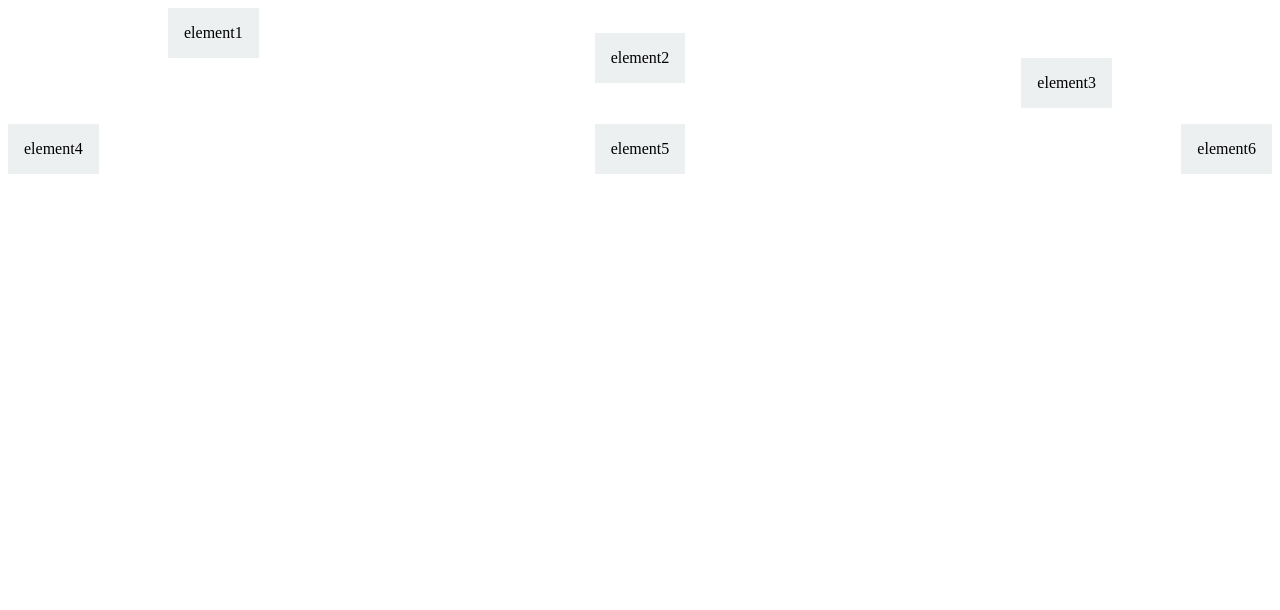
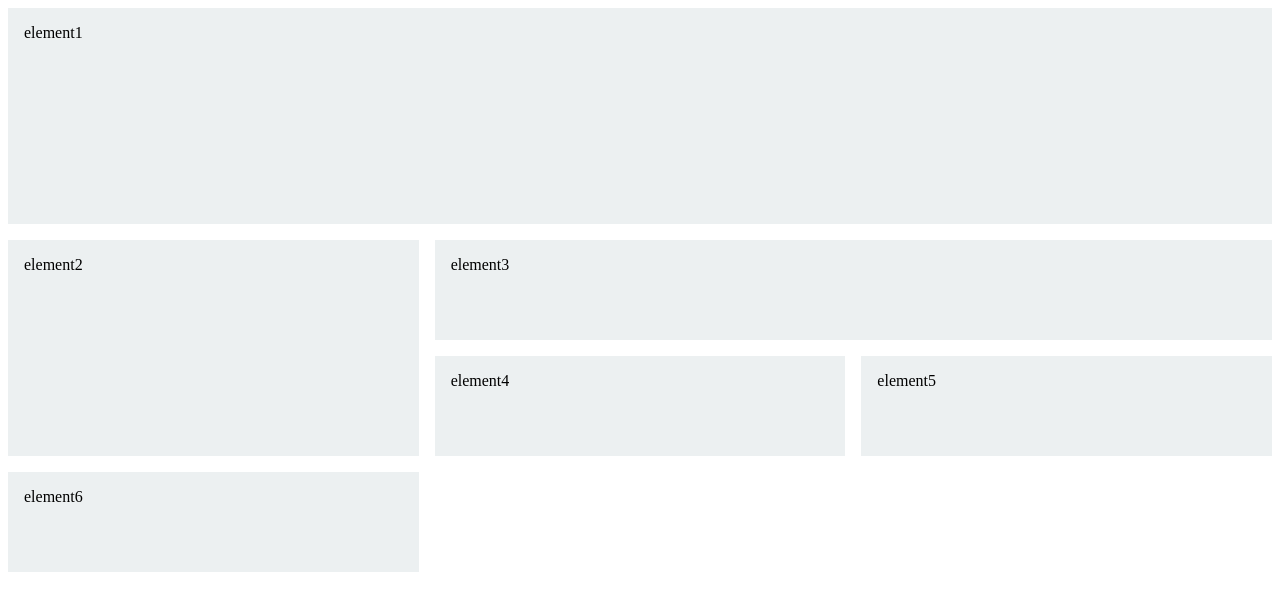
Before and after one commit to cristhianzb/css-grid, a plain HTML site: page index.html in a window 1280 px wide. Drawn offline with Linux system fonts and the light colour scheme.

Commit message:
fourth practice

```diff
--- a/styles.css
+++ b/styles.css
@@ -3,30 +3,19 @@
   grid-template-columns: repeat(3 , 1fr);
   grid-auto-rows: minmax(100px, auto);
   gap: 1em;
-
-  justify-items: center;
-  align-items: start;
 }
 
 .element1 {
-  align-self: start;
+  grid-column: 1/4;
+  grid-row: 1/3;
 }
 
 .element2 {
-  align-self: center;
+  grid-row: 3/5;
 }
 
 .element3 {
-  align-self: end;
-}
-.element4 {
-  justify-self: start;
-}
-.element5 {
-  justify-self: center;
-}
-.element6 {
-  justify-self: end;
+  grid-column: 2/4;
 }
 
 .container > div {
```
